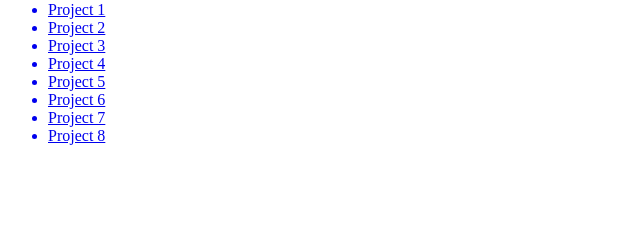
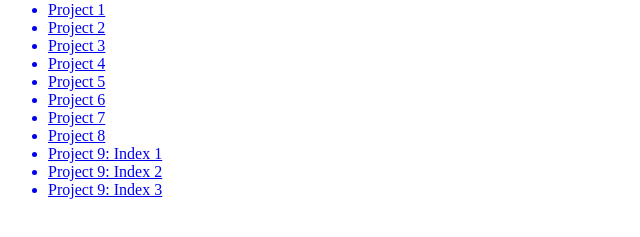
Before and after one commit to AndreDNA/AndreDNA.github.io, a plain HTML site: page index.html in a window 1280 px wide. Shown: the part 79-316 px from the top of the page, without its empty margins (0-640 px from the left). Drawn offline with Linux system fonts and the light colour scheme.

Commit message:
Update index.html

```diff
--- a/index.html
+++ b/index.html
@@ -20,6 +20,9 @@
       <a href="project6/project6.html"><li>Project 6</li></a>
       <a href="project7/project7.html"><li>Project 7</li></a>
       <a href="project8/project8.html"><li>Project 8</li></a>
+      <a href="project9/index1.html"><li>Project 9: Index 1</li></a>
+      <a href="project9/index2.html"><li>Project 9: Index 2</li></a>
+      <a href="project9/index3.html"><li>Project 9: Index 3</li></a>
     </ul>
 
   </body>
```
